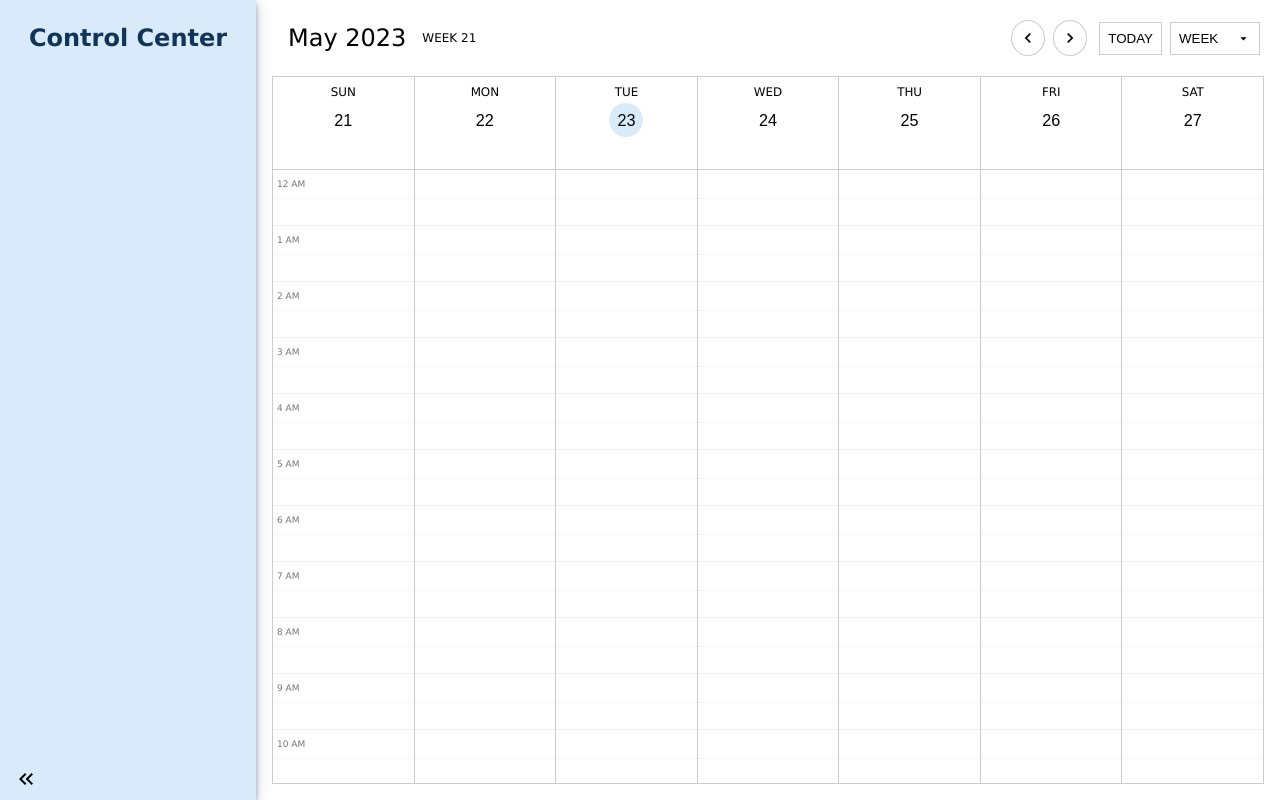
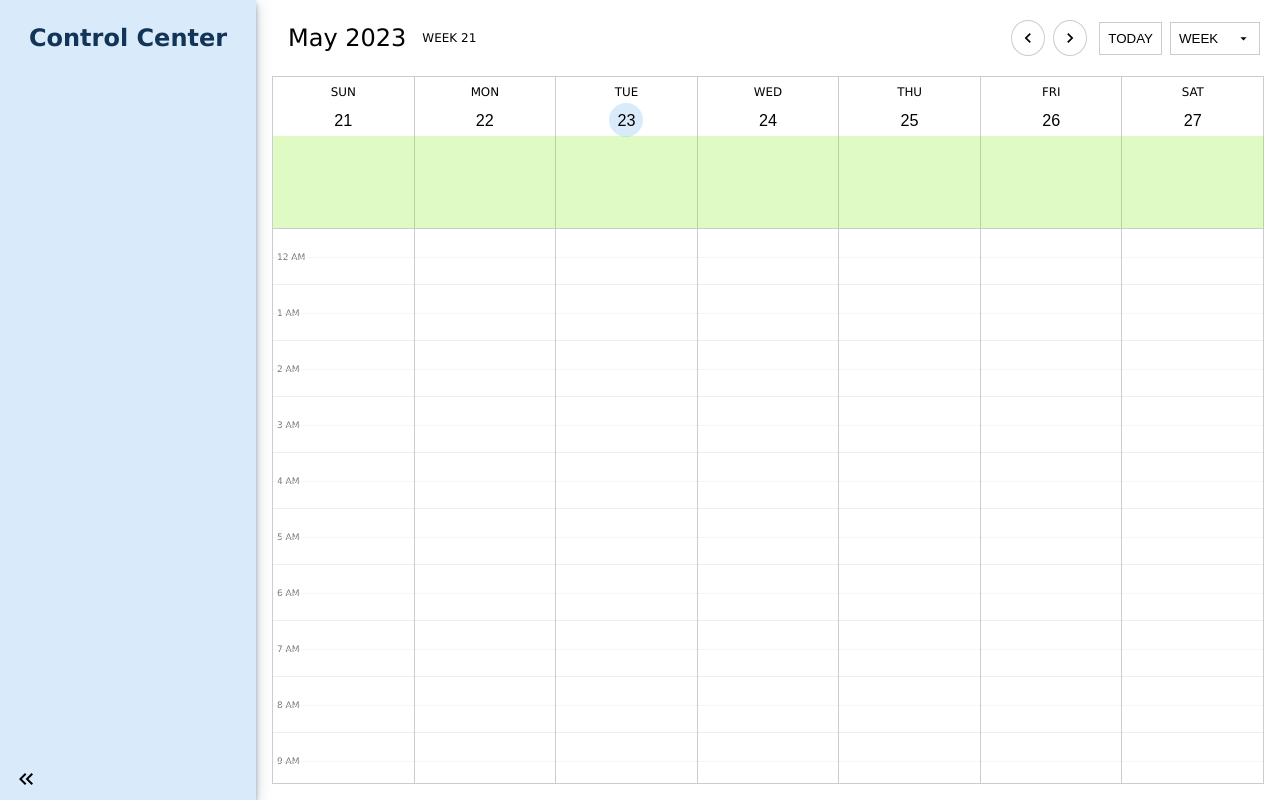
Before and after one commit to polyphonic13/vue3-calendar, a Vue app: page / in a window 1280 px wide. Built offline with nearby package versions, Linux system fonts and the light colour scheme.

Commit message:
moves selection areas and daily events to WeekLayout

```diff
--- a/src/components/DayOfWeek.vue
+++ b/src/components/DayOfWeek.vue
@@ -2,12 +2,12 @@
     <div
         class="day"
     >
-        <div
+        <div class="time_slots">
+            <div
             v-for="(time, t) in TIMES_IN_DAY"
             :key="t"
             class="time_slot"
         >
-            <!-- <div class="time_slot__selection_column"></div> -->
             <div class="half_hours">
                 <div
                     class="half_hour"
@@ -32,20 +32,20 @@
                     @touchend="onMouseUp(t)"
                 ></div>
             </div>
-            <div class="event_cards">
-                <div
+        </div>
+        </div>
+        <div class="event_cards">
+                <button
                     v-for="(event, e) in formattedEvents"
                     :key="event.id"
-                    role="button"
                     class="event_card"
                     :style="`height: ${event.height}%; top: ${event.top}%;`"
                     @click.stop="onEventClicked(e)"
                 >
                     <div class="event_card__title"><b>{{ event.title }}</b></div>
                     <div class="event_card__times">{{ convertNumberToTimeString(event.times.start) }} - {{ convertNumberToTimeString(event.times.end) }}</div>
-                </div>
+                </button>
             </div>
-        </div>
     </div>
 </template>
 
@@ -160,20 +160,6 @@
         cursor: pointer;
     }
 
-    .header {
-        padding: 8px;
-
-        display: flex;
-        flex-direction: column;
-        align-items: center;
-        justify-content: center;
-
-
-        font-size: 1.5em;
-        text-align: center;
-        user-select: none;
-    }
-
     .time_slot {
         width: 100%;
         min-height: 56px;
@@ -236,10 +222,14 @@
 
     .event_card {
         position: absolute;
-    z-index: 2;
+        z-index: 2;
 
         @include event_card;
         @include event_card--rounded;
+    }
+
+    .event_card:focus {
+        outline: blue 1px solid;
     }
 
     .event_card:hover {
--- a/src/components/DayOfWeekHeader.vue
+++ b/src/components/DayOfWeekHeader.vue
@@ -10,36 +10,11 @@
                 @click.stop="$emit('dateClicked', props.index)"
             >{{ props.day }}</button>
         </div>
-        <div
-            class="event_cards"
-            :class="{ 'day--selecting': isSelectingDays && props.selectedItems.includes(props.index) }"
-            @mousedown="onMouseDown"
-            @mouseover="onMouseOver"
-            @mouseup="onMouseUp"
-
-        >
-            <div
-                v-for="(event, e) in props.events"
-                :key="event.id"
-                class="event_card"
-                :class="getEventCardClass(e)"
-                @click.stop="onEventClicked(e)"
-            >
-                <div class="event_card__title">{{ event.title }}</div>
-            </div>
-        </div>
     </div>
 </template>
 
 <script setup lang="ts">
-    import { reactive, watch, computed, onMounted } from 'vue';
-
-    import type { IEvent } from '@/interfaces';
-    import { MouseSelectionType } from '@/enum/MouseSelectionType';
-
-    import { useEventStore } from '@/stores/events';
-
-    const { viewEvent } = useEventStore();
+    import { reactive, watch } from 'vue';
 
     interface IDayOfWeekHeaderProps {
         index: number;
@@ -47,21 +22,9 @@
         month: number;
         day: number;
         dayName?: string;
-        isSelecting: boolean;
-        selectedItems: number[];
-        currentInitiator?: number;
-        currentType: string;
-        events: IEvent[];
     }
 
     const props = defineProps<IDayOfWeekHeaderProps>();
-
-    const emit = defineEmits([
-        'dayOnMouseDown',
-        'dayOnMouseOver',
-        'dayOnMouseUp',
-        'dateClicked',
-    ]);
 
     const getIsToday = () => {
         const today = new Date();
@@ -80,56 +43,6 @@
         current: getIsToday(),
     });
 
-    const isSelectingDays = computed(() => {
-        return props.isSelecting && props.currentType === MouseSelectionType.DAILY;
-    });
-
-    const getEventCardClass = (index: number) => {
-        const dates = props.events[index].dates;
-
-        if (dates.start === dates.end) {
-            return {
-                'event_card--rounded': true,
-            };
-        }
-
-        if (props.events[index].dates.start === props.day) {
-            return {
-                'event_card--left': true,
-            };
-        }
-
-        if (props.events[index].dates.end === props.day) {
-            return {
-                'event_card--right': true,
-            };
-        }
-    };
-
-    const onMouseDown = () => {
-        emit('dayOnMouseDown', props.index);
-    };
-
-    const onMouseOver = () => {
-        emit('dayOnMouseOver', props.index);
-    };
-
-    const onMouseUp = () => {
-        emit('dayOnMouseUp', props.index);
-    };
-
-    const onEventClicked = (index: number) => {
-        if (index > props.events.length) {
-            console.warn(`ERROR: can not edit non-existent event with index ${index}`);
-            return;
-        }
-        console.log(`DayOfWeekHeader/onEventClicked, index = ${index}\nevent = ${JSON.stringify(props.events[index])}`);
-        viewEvent(props.events[index]);
-    };
-
-    // onMounted(() => {
-    //     console.log(`DayOfWeekHeader[ ${props.index} ]/onMounted, events = `, props.events);
-    // })
 </script>
 
 <style scoped lang="scss">
@@ -138,7 +51,6 @@
 
     .day {
         width: 100%;
-        // min-height: 128px;
 
         box-sizing: border-box;
 
@@ -194,46 +106,6 @@
         background-color: $highlighted-color-primary-hover;
     }
 
-    .event_cards {
-        min-height: 24px;
-
-        display: flex;
-        flex-direction: column;
-
-        position: relative;
-    }
-
-    .day--selecting {
-        @include selected_item;
-    }
-
-    .event_card {
-        height: 24px;
-        @include event_card;
-    }
-
-    // .event_card:hover {
-    //     @include event_card--hover;
-    // }
-
-    .event_card--rounded {
-        @include event_card--rounded;
-    }
-
-    .event_card--left {
-        @include event_card--rounded_left;
-    }
-
-    .event_card--right {
-        @include event_card--rounded_right;
-    }
-
-    .event_card__title {
-        display: flex;
-        align-content: center;
-        justify-content: flex-start;
-    }
-
     @media screen and (max-width: 400px) {
         .day_button {
             @include circle_button--mobile;
--- a/src/components/EventModal.vue
+++ b/src/components/EventModal.vue
@@ -33,6 +33,7 @@
                 placeholder="Add Title"
                 :disabled="isEditingDisabled"
                 v-model="props.event!.title"
+                @keydown.stop
             />
             <div class="event__date_and_time">
                 <div>
@@ -47,6 +48,7 @@
                 placeholder="Description"
                 :disabled="isEditingDisabled"
                 v-model="props.event!.description"
+                @keydown.stop
             />
         </div>
         <div class="event_model__footer">
--- a/src/components/WeekLayout.vue
+++ b/src/components/WeekLayout.vue
@@ -16,12 +16,31 @@
                 :selected-items="selectedItems"
                 :current-initiator="currentInitiator"
                 :current-type="currentType"
-                :events="dayEvents(d)"
                 @day-on-mouse-down="onDayMouseDown"
                 @day-on-mouse-over="onDayMouseOver"
                 @day-on-mouse-up="onDayMouseUp"
                 @date-clicked="onDateClicked"
             />
+        </div>
+        <div class="event_cards">
+            <div
+                v-for="(day, d) in DAYS_OF_WEEK"
+                :key="d"
+                class="day_selection_area"
+                :class="{ 'day--selecting': isSelectingDays && selectedItems.includes(d) }"
+                @mousedown="onDayMouseDown(d)"
+                @mouseover="onDayMouseOver(d)"
+                @mouseup="onDayMouseUp(d)"
+            ></div>
+            <div
+                v-for="(event, e) in dayEvents"
+                :key="event.id"
+                class="event_card"
+                :style="getCardStyle(event, e)"
+            >
+                <div class="event_card__title"><b>{{ event.title }}</b></div>
+
+            </div>
         </div>
         <div
             class="day_container"
@@ -51,18 +70,18 @@
 </template>
 
 <script setup lang="ts">
-    import { toRef, watch, onMounted } from 'vue';
+    import { toRef, watch, computed, onMounted } from 'vue';
 
     import type { IEvent, INumberRange, IWeekInfo } from '@/interfaces';
+    import { MouseSelectionType } from '@/enum/MouseSelectionType';
 
-    import { TIMES_IN_DAY } from '@/composables/use-date-utils';
+    import { TIMES_IN_DAY, DAYS_OF_WEEK } from '@/composables/use-date-utils';
 
     import { useMouseItemSelect } from '@/composables/use-mouse-item-select';
     import { useEventStore } from '@/stores/events';
 
     import DayOfWeekHeader from './DayOfWeekHeader.vue';
     import DayOfWeek from './DayOfWeek.vue';
-import { MouseSelectionType } from '@/enum/MouseSelectionType';
 
     interface IWeekProps {
         year: number;
@@ -103,6 +122,19 @@ import { MouseSelectionType } from '@/enum/MouseSelectionType';
     watch(() => props.weekInfo, () => {
         initHourIndices();
     });
+
+    const isSelectingDays = computed(() => {
+        return isSelecting && currentType.value === MouseSelectionType.DAILY;
+    });
+
+    const getCardStyle = (event: IEvent, index: number) => {
+        const width = (100 / 7) * ((event.dates.end - event.dates.start) + 1);
+        const top = (index * 24) + 20;
+        const leftMultiplier = (event.dates.start < props.weekInfo.days[0].date) ? 0 : (event.dates.start - props.weekInfo.days[0].date)
+        const left = (100 / 7) * leftMultiplier;
+
+        return `width: ${width}%; top: ${top}px; left: ${left}%`;
+    };
 
     const addEvent = (times: INumberRange, dates: INumberRange) => {
         const { month, year } = props;
@@ -171,15 +203,14 @@ import { MouseSelectionType } from '@/enum/MouseSelectionType';
         return weekEvents(index).filter((event) => event.times.start !== 0 && event.times.end !== 0);
     };
 
-    const dayEvents = (index: number) => {
+    const dayEvents = computed(() => {
         const days = props.weekInfo.days;
-        const date = days[index].date;
         return getEventsForRange(props.year, props.month, days[0].date, days[days.length - 1].date).filter((event) => {
-            if ((event.times.start === 0 && event.times.end === 0) && (event.dates.start <= date && event.dates.end >= date)) {
+            if (event.times.start === 0 && event.times.end === 0) {
                 return event;
             }
         });
-    };
+    });
 
     const onDateClicked = (index: number) => {
         emit('dateClicked', { day: props.weekInfo.days[index].date, week: props.weekInfo.weekNumber });
@@ -192,6 +223,7 @@ import { MouseSelectionType } from '@/enum/MouseSelectionType';
 
 <style scoped lang="scss">
     @import '../styles/global.scss';
+    @import '../styles/mixins.scss';
 
     .week {
         height: calc(100% - 98px);
@@ -206,14 +238,69 @@ import { MouseSelectionType } from '@/enum/MouseSelectionType';
         border-bottom: 1px solid $border-color01;
     }
 
-    @media screen and (max-width: 400px) {
-        .week {
-            height: calc(100% - 144px);
-        }
+    .event_cards {
+        background-color: rgba(123, 234, 0, 0.24);
+
+        width: 100%;
+        min-height: 24px;
+        height: 92px;
+
+        top: 60px;
+
+        display: flex;
+
+        position: absolute;
+
+        overflow: scroll
     }
+
+    .event_card {
+        @include event_card;
+        @include event_card--rounded;
+
+        height: 24px;
+
+        left: 0;
+        position: absolute;
+    }
+
+    .event_card:hover {
+        @include event_card--hover;
+    }
+
+    .event_card--rounded {
+        @include event_card--rounded;
+    }
+
+    .event_card--left {
+        @include event_card--rounded_left;
+    }
+
+    .event_card--right {
+        @include event_card--rounded_right;
+    }
+
+    .event_card__title {
+        display: flex;
+        align-content: center;
+        justify-content: flex-start;
+    }
+
+    .day_selection_area {
+        width: calc(100% / 7);
+        height: 100%;
+    }
+
+    .day--selecting {
+        @include selected_item;
+    }
+
+
+
 
     .day_of_week_headers {
         width: 100%;
+        min-height: 152px;
         display: flex;
 
     }
@@ -292,4 +379,10 @@ import { MouseSelectionType } from '@/enum/MouseSelectionType';
         justify-content: flex-start;
     }
 
+    @media screen and (max-width: 400px) {
+        .week {
+            height: calc(100% - 144px);
+        }
+    }
+
 </style>
--- a/src/styles/global.scss
+++ b/src/styles/global.scss
@@ -3,7 +3,7 @@
 $border-color01: $greyscale02;
 
 $primary-bg01: $greyscale01;
-$primary-bg01-hover: $transparentGrey03;
+$primary-bg01-hover: $transparentGrey04;
 
 $secondary-bg01: $blue04;
 $secondary-bg02: $greyscale07;
```
